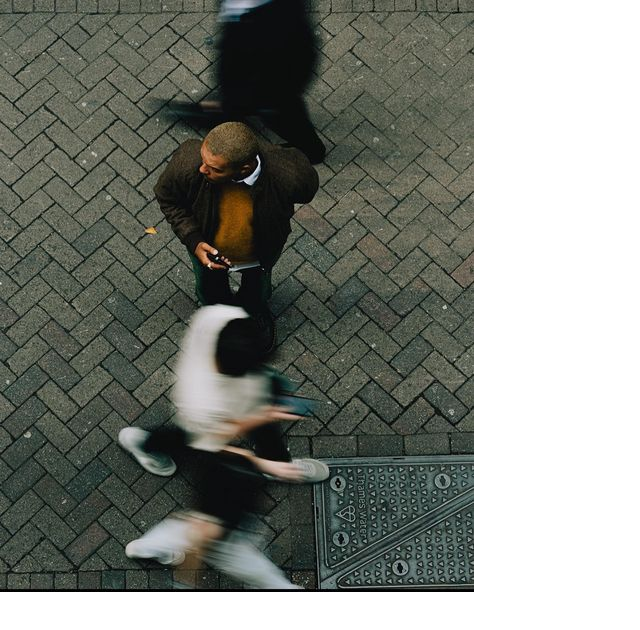
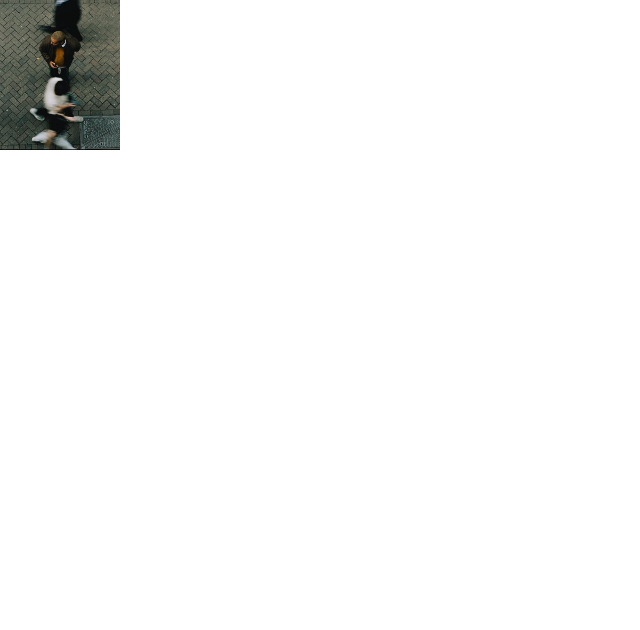
Before and after one commit to jade-gomez/IMD2---Exercice-workflow-1, a website built with Parcel: page src/index.html in a window 1280 px wide. Shown: the whole page, without its empty margins (0-640 px from the left). Built offline with nearby package versions, Linux system fonts and the light colour scheme.

Commit message:
taille de l'image

```diff
--- a/src/css/main.css
+++ b/src/css/main.css
@@ -12,3 +12,7 @@ img,
 video {
   display: block;
 }
+
+img {
+  max-width: 120px;
+}
```
